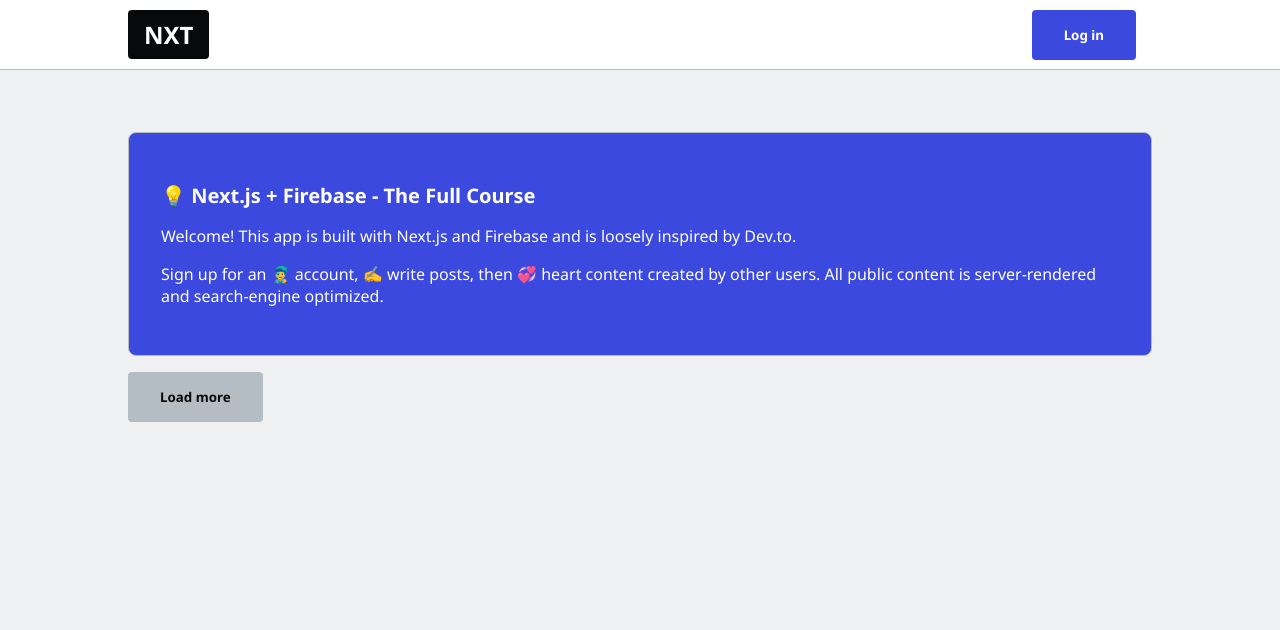
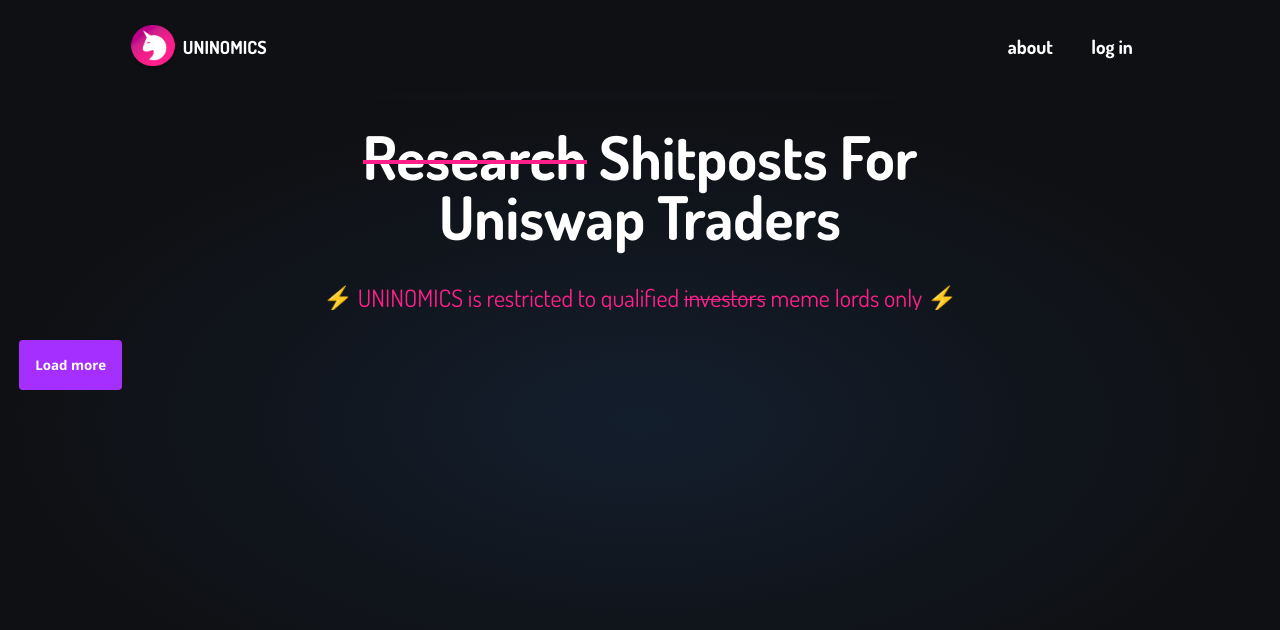
Before and after one commit to rosswoodhurst/unidrop, a Next.js app: page / in a window 1280 px wide. Shown: the top 630 px of the page. Built offline with nearby package versions, Linux system fonts and the light colour scheme; no server answers; the database is empty.

Commit message:
re-design

```diff
--- a/components/HeartButton.js
+++ b/components/HeartButton.js
@@ -29,8 +29,8 @@
   };
 
   return heartDoc?.exists ? (
-    <button onClick={removeHeart}>💔 Unheart</button>
+    <button onClick={removeHeart}>🚫 🚀 Unlike</button>
   ) : (
-    <button onClick={addHeart}>💗 Heart</button>
-  );
+      <button onClick={addHeart}>🚀 Like</button>
+    );
 }
--- a/components/Navbar.js
+++ b/components/Navbar.js
@@ -3,6 +3,7 @@
 import { useContext } from 'react';
 import { UserContext } from '../lib/context';
 import { auth } from '../lib/firebase';
+import Unilogo from '../components/Unilogo'
 
 // Top navbar
 export default function Navbar() {
@@ -10,7 +11,7 @@
 
   const router = useRouter();
 
-  const signOut =  () => {
+  const signOut = () => {
     auth.signOut();
     router.reload();
   }
@@ -19,20 +20,28 @@
     <nav className="navbar">
       <ul>
         <li>
-          <Link href="/">
-            <button className="btn-logo">NXT</button>
+          <Link href="/" passHref>
+            <Unilogo />
+          </Link>
+        </li>
+        <li>
+
+        </li>
+        <li>
+          <Link href="/about">
+            <button className="btn-trans">about</button>
           </Link>
         </li>
 
         {/* user is signed-in and has username */}
         {username && (
           <>
-            <li className="push-left">
-              <button onClick={signOut}>Sign Out</button>
+            <li className="btn-trans">
+              <button className="btn-trans" onClick={signOut}>sign out</button>
             </li>
             <li>
               <Link href="/admin">
-                <button className="btn-blue">Write Posts</button>
+                <button className="btn-trans">write posts</button>
               </Link>
             </li>
             <li>
@@ -47,7 +56,7 @@
         {!username && (
           <li>
             <Link href="/enter">
-              <button className="btn-blue">Log in</button>
+              <button className="btn-trans">log in</button>
             </Link>
           </li>
         )}
--- a/components/PostFeed.js
+++ b/components/PostFeed.js
@@ -11,31 +11,40 @@
 
   return (
     <div className="card">
-      <Link href={`/${post.username}`}>
-        <a>
-          <strong>By @{post.username}</strong>
-        </a>
-      </Link>
-
-      <Link href={`/${post.username}/${post.slug}`}>
-        <h2>
-          <a>{post.title}</a>
-        </h2>
-      </Link>
-
-      <footer>
-        <span>
-          {wordCount} words. {minutesToRead} min read
-        </span>
-        <span className="push-left">💗 {post.heartCount || 0} Hearts</span>
-      </footer>
+      <div className="card-logo-user">
+        <div className="post-logo">
+          <img src={post.photo || '/hacker.png'} />
+        </div>
+        <div className="card-container">
+          <div className="post-user">
+            <Link href={`/${post.username}/${post.slug}`}>
+              <h2 className="post-title">
+                <a>{post.title}</a>
+              </h2>
+            </Link>
+            <Link href={`/${post.username}`}>
+              <a>
+                <strong>By </strong><span className="pink-text"><strong>@{post.displayname ? post.displayname : post.username}</strong></span>
+              </a>
+            </Link>
+          </div>
+        </div>
+      </div>
+      <div className="card-snippet">
+        <p>{post.content.substring(8, 200)}...</p>
+      </div>
+      <div className='card-footer'>
+        <p>{wordCount} words 📰</p>
+        <p>{minutesToRead} min read 👀</p>
+        <span className="push-left">🚀 {post.heartCount || 0} Likes</span>
+      </div>
 
       {/* If admin view, show extra controls for user */}
       {admin && (
         <>
           <Link href={`/admin/${post.slug}`}>
             <h3>
-              <button className="btn-blue">Edit</button>
+              <button className="btn-trans">Edit</button>
             </h3>
           </Link>
 
--- /dev/null
+++ b/components/Unilogo.js
@@ -0,0 +1,14 @@
+import React from 'react'
+
+const Unilogo = React.forwardRef(({ onClick, href }, ref) => {
+    return (
+        <div className="unibutton">
+            <img src={'/uni.png'} />
+            <a href={href} onClick={onClick} ref={ref}>
+                UNINOMICS
+      </a>
+        </div>
+    )
+})
+
+export default Unilogo
--- a/pages/[username]/[slug].js
+++ b/pages/[username]/[slug].js
@@ -69,13 +69,13 @@
 
       <aside className="card">
         <p>
-          <strong>{post.heartCount || 0} 🤍</strong>
+          <strong>{post.heartCount || 0} 🚀</strong>
         </p>
 
         <AuthCheck
           fallback={
             <Link href="/enter">
-              <button>💗 Sign Up</button>
+              <button>🚀 Sign Up</button>
             </Link>
           }
         >
@@ -84,7 +84,7 @@
 
         {currentUser?.uid === post.uid && (
           <Link href={`/admin/${post.slug}`}>
-            <button className="btn-blue">Edit Post</button>
+            <button className="btn-pink">Edit Post</button>
           </Link>
         )}
       </aside>
--- a/pages/index.js
+++ b/pages/index.js
@@ -56,10 +56,9 @@
     <main>
       <Metatags title="Home Page" description="Get the latest posts on our site" />
 
-      <div className="card card-info">
-        <h2>💡 Next.js + Firebase - The Full Course</h2>
-        <p>Welcome! This app is built with Next.js and Firebase and is loosely inspired by Dev.to.</p>
-        <p>Sign up for an 👨‍🎤 account, ✍️ write posts, then 💞 heart content created by other users. All public content is server-rendered and search-engine optimized.</p>
+      <div className="hero">
+        <h1><span className='strikeout'>Research</span> Shitposts For Uniswap Traders</h1>
+        <p>⚡ UNINOMICS is restricted to qualified <span className='strikeout'>investors</span> meme lords only ⚡</p>
       </div>
 
       <PostFeed posts={posts} />
--- a/styles/Admin.module.css
+++ b/styles/Admin.module.css
@@ -35,9 +35,13 @@
   outline: none;
   padding: 0.5rem;
   font-size: 1.25rem;
+  background-color: rgba(0,0,0,0.1);
+  color: var(--color-text);
 }
 
 .input {
+  background-color: rgba(0,0,0,0.1);
+  color: var(--color-text);
   outline: none;
   border: none;
   font-size: 2.5rem;
--- a/styles/globals.css
+++ b/styles/globals.css
@@ -1,19 +1,25 @@
 @import url('https://fonts.googleapis.com/css2?family=Noto+Sans:ital,wght@0,400;0,700;1,400&display=swap');
+@import url('https://fonts.googleapis.com/css2?family=Patrick+Hand&display=swap');
+@import url('https://fonts.googleapis.com/css2?family=Open+Sans:wght@300;400;600;700;800&display=swap');
+@import url('https://fonts.googleapis.com/css2?family=Dosis:wght@200;300;400;500;600;700;800&display=swap');
 
 :root {
-  --color-bg: #eef0f1;
-  --color-text: #08090a;
+  --color-bg: rgb(15, 16, 19);;
+  --color-text: rgb(255, 255, 255);
   --color-blue: #3b49df;
   --color-red: #df3b3b;
   --color-green: #3bdf72;
-  --color-gray: #b5bdc4;
+  --color-gray: #52545C;
+  --color-purple:#a42fff;
+  --color-pink: #FF1F8A;
 }
 html,
 body {
   padding: 0;
   margin: 0;
-  font-family: 'Noto Sans', sans-serif;
+  font-family: 'Dosis', sans-serif;
   background-color: var(--color-bg);
+  background: radial-gradient(50% 50% at 50% 50%, rgb(19,30,45) 0%, rgb(15, 16, 19) 100%);
   color: var(--color-text);
   margin-top: 50px;
 }
@@ -21,7 +27,10 @@
 
 
 main {
-  padding: 1rem 10vw;
+  padding: 1rem;
+  margin: auto;
+  min-height: 80vh;
+  justify-content: center;
 }
 
 h1 { font-size: 2rem; }
@@ -57,20 +66,21 @@
 
 code {
   overflow-x: scroll;
+  background: transparent;
+  columns: var(--color-text);
 }
 
 /* Navbar */
 
 .navbar {
-  height: 70px;
   width: 100%;
-  background: white;
+  background-color:rgb(15, 16, 19);
   color: var(--colors-text);
   position: fixed;
   top: 0;
-  padding: 0 10vw;
+  padding: 15px 10vw;
   font-weight: bold;
-  border-bottom: 1px solid var(--color-gray);
+  height: auto;
   z-index: 99;
 }
 
@@ -96,23 +106,28 @@
 
 }
 
+.navbar li:nth-child(2) {
+  margin-right: auto;
+  visibility: hidden;
+}
+
 /* Buttons */
 
 .btn, button {
-  background-color: var(--color-gray);
+  background-color: var(--color-purple);
   border: none;
   color: var(--color-text);
-  padding: 1rem 2rem;
+  padding: 1rem 1rem;
   display: flex;
   align-items: center;
   text-align: center;
   justify-content: center;
   text-decoration: none;
-  font-family: 'Noto Sans', sans-serif;
+  font-family: 'Open Sans', sans-serif;
   font-weight: bold;
   border-radius: 0.25rem;
   cursor: pointer;
-  margin: 0.5rem 1rem 0.5rem 0;
+  margin: 0.2rem 0.2rem 0.2rem 0.2rem;
 }
 
 @media only screen and (max-width: 768px) {
@@ -133,6 +148,12 @@
   cursor: not-allowed;
 }
 
+button.btn-pink {
+  background: linear-gradient(
+    128.17deg, #BD00FF -14.78%, #FF1F8A 110.05%);
+  color: white;
+}
+
 button.btn-blue {
   background-color: var(--color-blue);
   color: white;
@@ -148,14 +169,32 @@
   color: white;
 }
 
+button.btn-gray {
+  background-color: var(--color-gray);
+  color: white;
+}
+
+button.btn-trans {
+  background-color: transparent;
+  color: var(--color-text);
+  font-size: larger;
+  font-family: 'Dosis', sans-serif;
+}
+
+
+
 button.btn-google {
-  background-color: white;
+  background-color: transparent;
   color: var(--color-text);
+  font-size: larger;
+  font-family: 'Dosis', sans-serif;
 }
 
 button.btn-twitter {
-  background-color: white;
+  background-color: transparent;
   color: var(--color-text);
+  font-size: larger;
+  font-family: 'Dosis', sans-serif;
 }
 
 .btn-google img {
@@ -179,11 +218,65 @@
 /* Cards */
 
 .card {
-  padding: 2rem;
+  display: flex;
+  flex-direction: column;
+  padding: 1rem;
   margin: 1rem 0;
-  background-color: white;
-  border: 1px solid var(--color-gray);
+  background-color:rgb(15, 16, 19);
+  border: 1px solid rgb(15, 16, 19);
   border-radius: 8px;
+  min-width: 80vw;
+  max-width: 80%;
+  overflow: hidden;
+  margin-left: auto;
+  margin-right: auto;
+}
+
+.card-logo-user {
+  display: flex;
+  align-items: center;
+  height: auto;
+}
+
+.card-snippet p {
+  padding: 10px;
+  max-width: 80%;
+  word-break: break-all;
+  margin-left: auto;
+  margin-right: auto;
+  font-size: large;
+  margin-top: 0;
+  margin-bottom: 0;
+}
+
+.card-snippet {
+  padding: 10px;
+}
+
+.post-logo img {
+  width: 50px;
+  height: auto;
+  border-radius: 50%;
+  margin-right: 1rem;
+  vertical-align: middle;
+}
+
+.post-title a{
+  margin: 0;
+  padding: 0;
+  font-size: 2em;
+}
+
+.post-user a {
+  margin: 0;
+  padding: 0;
+  font-size: 1em;
+  padding-bottom: 0.2rem;
+}
+
+.post-user h2 {
+  margin: 0;
+  padding: 0;
 }
 
 .card footer {
@@ -201,6 +294,16 @@
 .card-info {
   color: white;
   background: var(--color-blue);
+}
+
+.card-footer {
+  padding: 10px;
+  display: flex;
+  align-items: center;
+}
+
+.card-footer p {
+  padding-right: 1rem;
 }
 
 /* Loader */
@@ -228,9 +331,10 @@
 .upload-snippet {
   width: 75%;
     margin-left: auto;
-    background: white;
+    background: transparent;
     padding: 5px;
     margin: 5px 0;
+    color: var(--color-text);
 }
 /* Utilities */
 
@@ -270,3 +374,67 @@
 }
 
 .hidden { display:  none; }
+
+.unibutton {
+  display: flex;
+  align-items: center;
+}
+
+.unibutton a {
+  padding-left: 0.3rem;
+  font-size: large;
+}
+
+.hero h1 {
+  color: var(--color-text);
+  font-size: 3.75em;
+  line-height: 1em;
+  margin: 0 auto 30px auto;
+  max-width: 700px;
+  padding: 10px 24px 0 24px;
+  text-align: center;
+  font-family: 'Dosis', sans-serif;
+}
+
+.hero p {
+  color: var(--color-pink);
+  font-size: 1.5em;
+  line-height: 1em;
+  margin: 0 auto 30px auto;
+  max-width: 700px;
+  padding: 10px 24px 0 24px;
+  text-align: center;
+  overflow: hidden;
+}
+
+.strikeout {
+  line-height: 1em;
+  position: relative;
+}
+.strikeout::after {
+  border-bottom: 0.08em solid var(--color-pink);
+  content: "";
+  left: 0;
+  margin-top: calc(0.125em / 2 * -1);
+  position: absolute;
+  right: 0;
+  top: 60%;
+}
+
+.pink-text {
+  color: var(--color-pink);
+}
+
+.cent-container {
+  height: 60vh;
+  position: relative;
+}
+
+.cent {
+  margin: 0;
+  position: absolute;
+  top: 50%;
+  left: 50%;
+  -ms-transform: translate(-50%, -50%);
+  transform: translate(-50%, -50%);
+}
```
Also changed, not shown: pages/admin/[slug].js (+12 -5 lines), pages/admin/index.js (+7 -3 lines), pages/enter.js (+10 -8 lines), public/uni.png (added).
